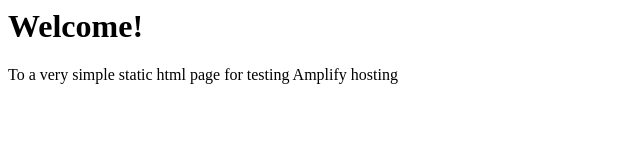
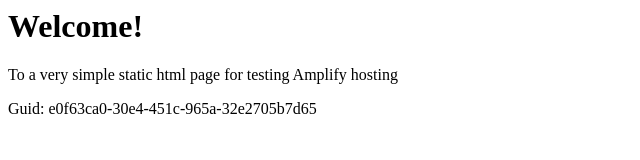
Before and after one commit to aws-aemilia-cmh/Github-PR-Commit-Integration-Test-DoNotTouch-v0-preprod-us-east-2, a website: page src/index.html in a window 1280 px wide. Shown: the whole page, without its empty margins (0-640 px from the left). Drawn offline with Linux system fonts and the light colour scheme.

Commit message:
commit from integ tests

```diff
--- a/src/index.html
+++ b/src/index.html
@@ -1,3 +1,5 @@
+
+
 <html lang="en">
 
 <head>
@@ -10,6 +12,6 @@
 <body>
     <h1>Welcome!</h1>
     <p>To a very simple static html page for testing Amplify hosting</p>
-</body>
+    <p>Guid: e0f63ca0-30e4-451c-965a-32e2705b7d65</p></body>
 
 </html>
```
